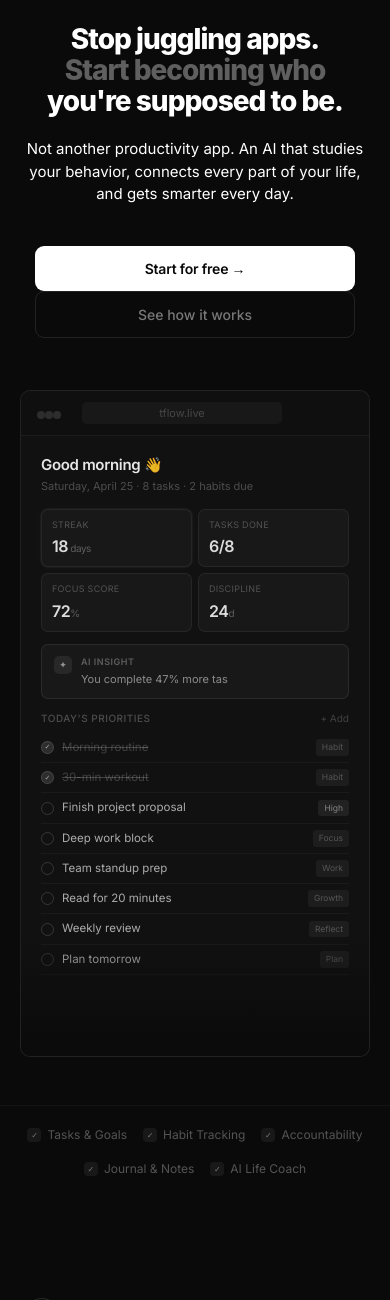
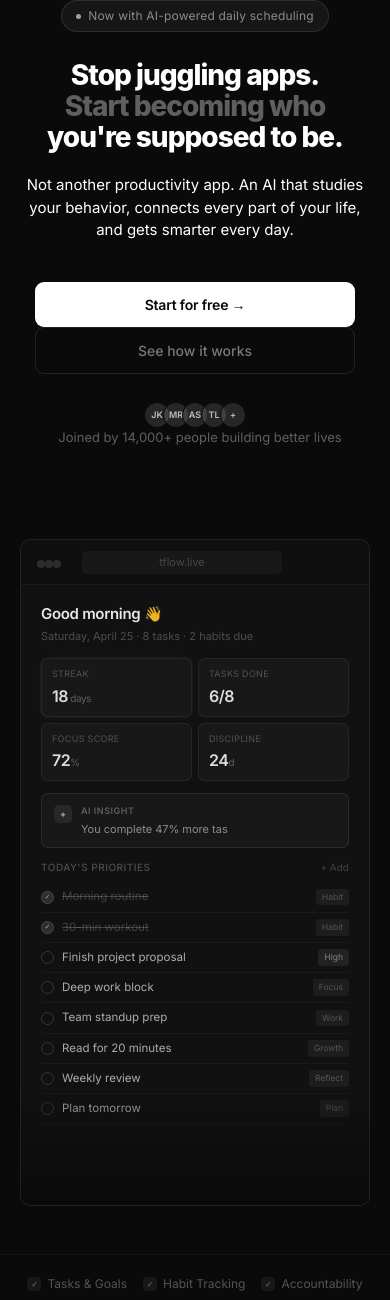
Before and after one commit to Donnyfab/TaskFlow, a Flask app: page / in a window 390 px wide. Shown: the part 72-1372 px from the top of the page. Run offline with Flask 3, Linux system fonts and the light colour scheme; some libraries are stand-ins or nearby versions.

Commit message:
your message

```diff
--- a/templates/landing_page.html
+++ b/templates/landing_page.html
@@ -113,11 +113,11 @@
   display: flex;
   flex-direction: column;
   align-items: center;
-  padding: calc(var(--header-height) + 48px) 40px 0;
+  justify-content: center;
+  min-height: 100vh;
+  padding: var(--header-height) 40px 60px;
   gap: 0;
 }
-
-
 
 .hero-left {
   display: flex;
@@ -131,16 +131,13 @@
 
 .hero-right {
   width: 100%;
-  max-width: 960px;       /* constrain width — not edge to edge */
+  max-width: 960px;
   padding: 0;
 }
-
-
-
 
 @media (max-width: 900px) {
   .hero {
-    padding: calc(var(--header-height) + 32px) 20px 0;
+    padding: var(--header-height) 20px 48px;
   }
 }
 
@@ -240,7 +237,10 @@
     .cta-secondary:active { transform: scale(0.97); }
 
     .social-proof {
+  display: flex;
+  align-items: center;
   justify-content: center;
+  margin-top: 28px;
   margin-bottom: 0;
 }
 
@@ -683,7 +683,9 @@
   }
 
   .hero {
-    padding: calc(var(--header-height) + 24px) 20px 48px;
+    padding: var(--header-height) 20px 48px;
+    min-height: 100vh;
+    justify-content: center;
   }
 
   .hero-sub {
@@ -960,6 +962,11 @@
   <section class="hero">
     <div class="hero-left">
 
+      <div class="hero-badge">
+        <span class="badge-dot"></span>
+        Now with AI-powered daily scheduling
+      </div>
+
       <h1>
         Stop juggling apps.<br>
         <span class="dim">Start becoming who</span><br>
@@ -971,10 +978,20 @@
         connects every part of your life, and gets smarter every day.
       </p>
 
-
       <div class="hero-ctas">
         <button class="cta-main">Start for free →</button>
         <button class="cta-secondary">See how it works</button>
+      </div>
+
+      <div class="social-proof">
+        <div class="avatars">
+          <div class="avatar">JK</div>
+          <div class="avatar">MR</div>
+          <div class="avatar">AS</div>
+          <div class="avatar">TL</div>
+          <div class="avatar">+</div>
+        </div>
+        <span style="font-size:13px;color:rgba(255,255,255,0.35);margin-left:10px;">Joined by 14,000+ people building better lives</span>
       </div>
 
     </div>
```
